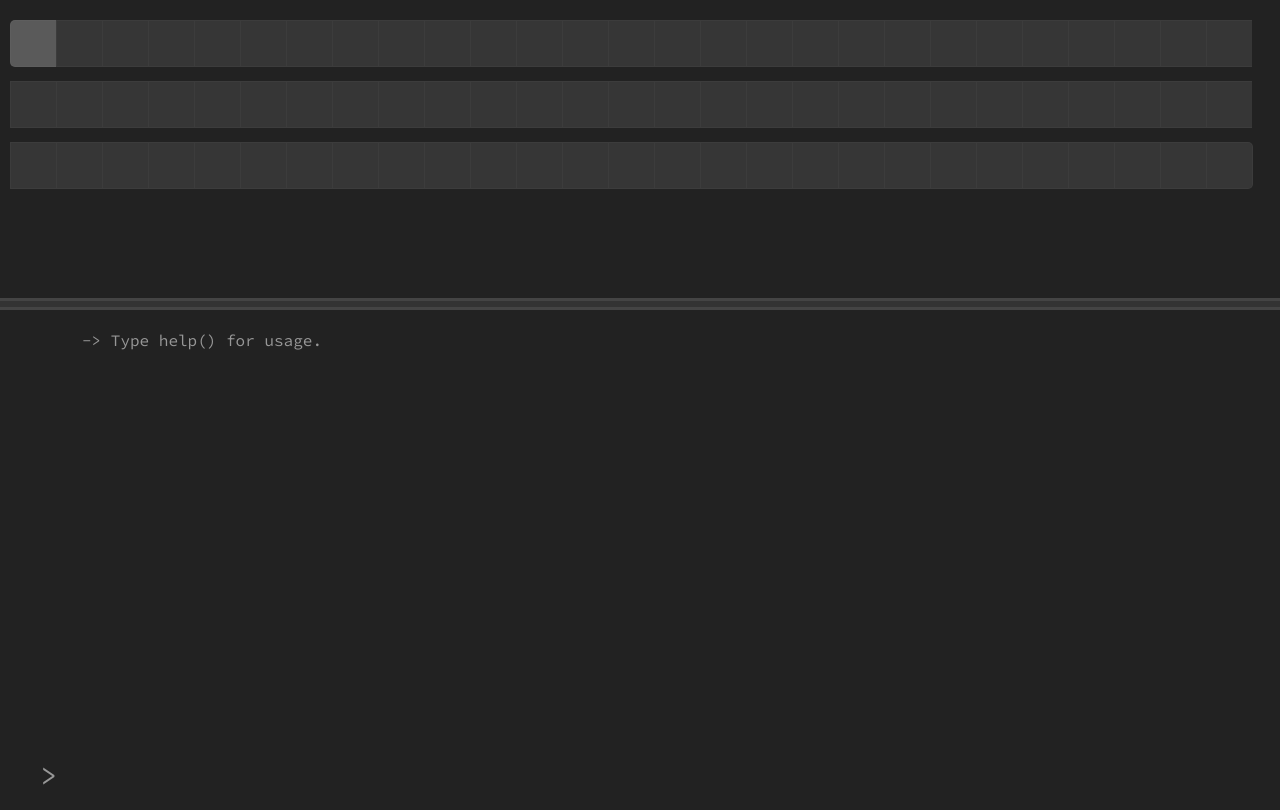
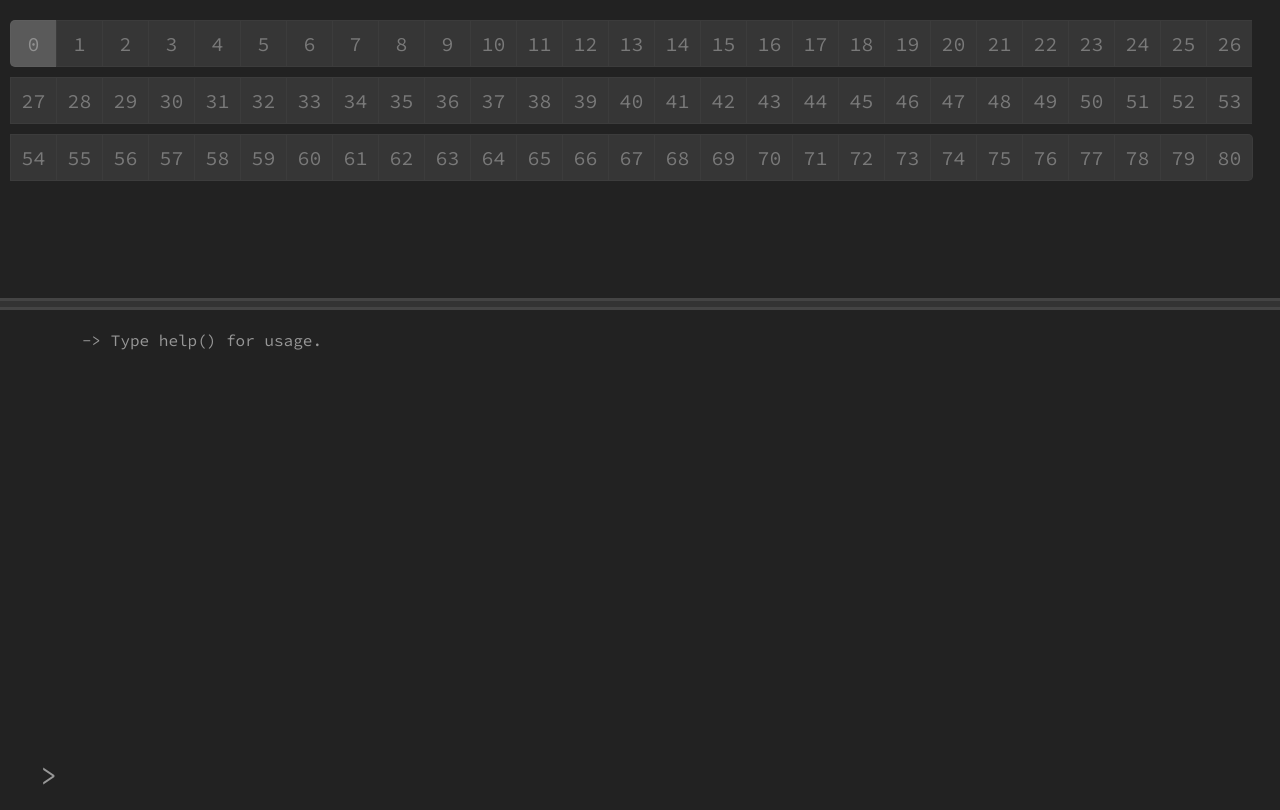
Before and after one commit to SecondFlight/malloc-visualizer, a React (Create React App) app: page / in a window 1280 px wide. Built offline with nearby package versions, Linux system fonts and the light colour scheme.

Commit message:
Add visual numbers and make sizeof() give correct results

```diff
--- a/src/App.css
+++ b/src/App.css
@@ -165,13 +165,16 @@ html {
   width: 25px;
   height: 25px;
   line-height: 25px;
-  font-size: 15px;
+  font-size: 20px;
+  text-align: center;
   margin-bottom: 10px;
   padding: 10px;
   border-left: 1px solid #ffffff08;
   border-top: 1px solid #ffffff08;
   border-bottom: 1px solid #ffffff08;
   transition: all 1s cubic-bezier(0.19, 1, 0.22, 1);
+  font-family: 'Source Code Pro', monospace;
+  color: #FFF5;
 }
 
 .cell-container:first-child {
--- a/src/components/MemoryCell.js
+++ b/src/components/MemoryCell.js
@@ -5,6 +5,7 @@ function MemoryCell(props) {
         <div className={"cell-container"
                                 + (props.cellState.isAllocated ? ' allocated' : ' unallocated')
                                 + (props.cellState.isReserved ? ' reserved' : ' unreserved')}>
+                                    {props.cellState.index}
         </div>
     );
 }
--- a/src/core/engine.js
+++ b/src/core/engine.js
@@ -140,13 +140,13 @@ class Engine {
                     let val;
                     switch(type) {
                         case 'int':
-                            val = 1;
+                            val = 4;
                             break;
                         case 'char':
                             val = 1;
                             break;
                         case 'double':
-                            val = 2;
+                            val = 8;
                             break;
                         default:
                             val = -1;
@@ -396,7 +396,6 @@ class Engine {
     // Groups the state into blocks to help
     // with UI structuring
     getState() {
-        console.log(this.state);
         let state = {};
         state.blocks = [];
 
@@ -412,7 +411,7 @@ class Engine {
                 block.isAllocated = this.state[i].isAllocated;
             }
 
-            block.cells.push(this.state[i]);
+            block.cells.push({...this.state[i], index: i});
 
             createNewBlock = (i + 1 < this.state.length) && (this.state[i + 1].isReserved);
         }
@@ -554,13 +553,8 @@ class Engine {
                 throw new Error('Array logic is not supported yet.');
             }
             case 'cast': {
-                console.log(node);
-
                 let oldValue = this.evaluate(node.statement);
                 let oldType;
-                console.log(oldValue);
-
-                let hadSideEffect;
 
                 switch(oldValue.nodeType) {
                     case undefined:
```
